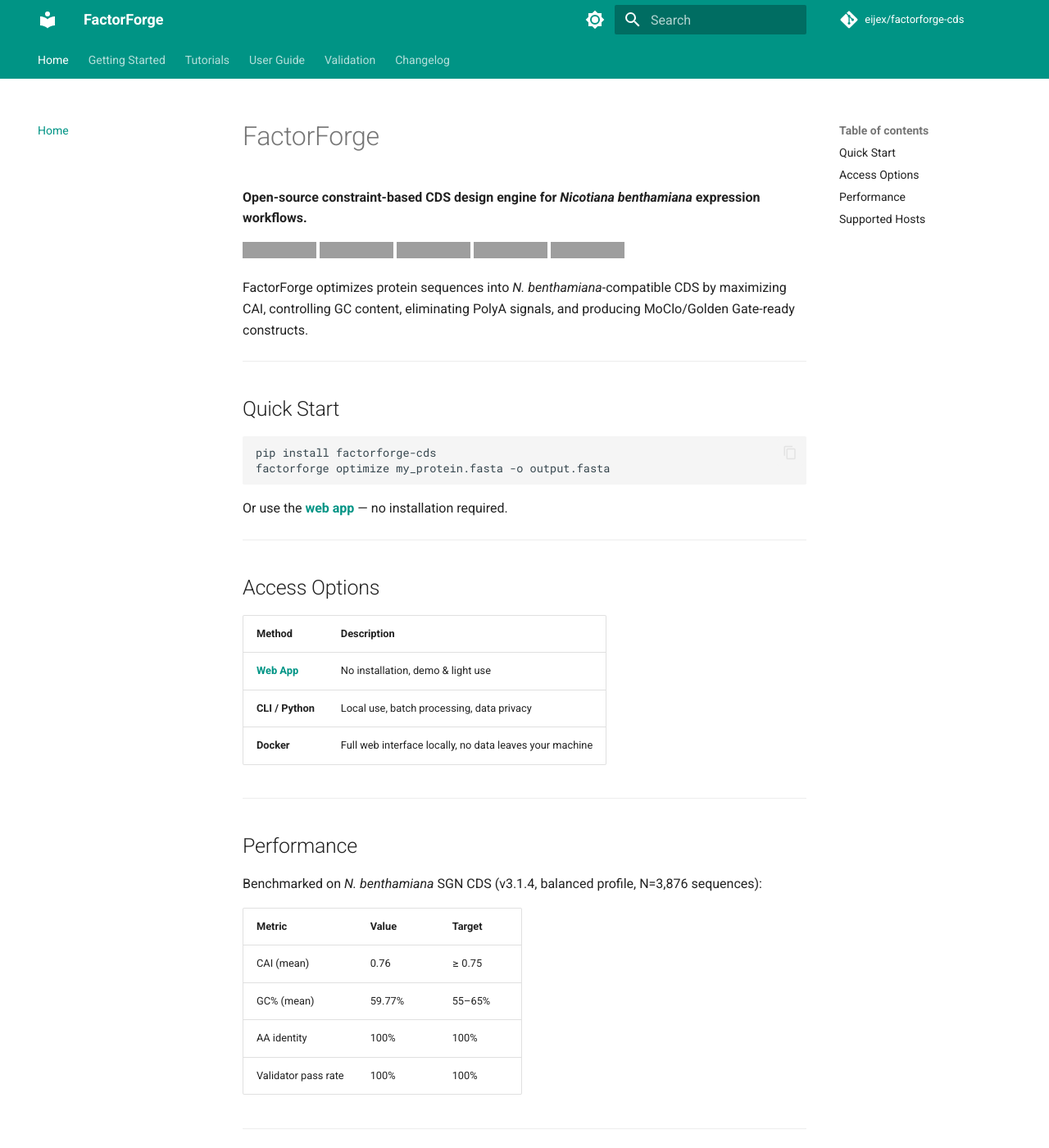
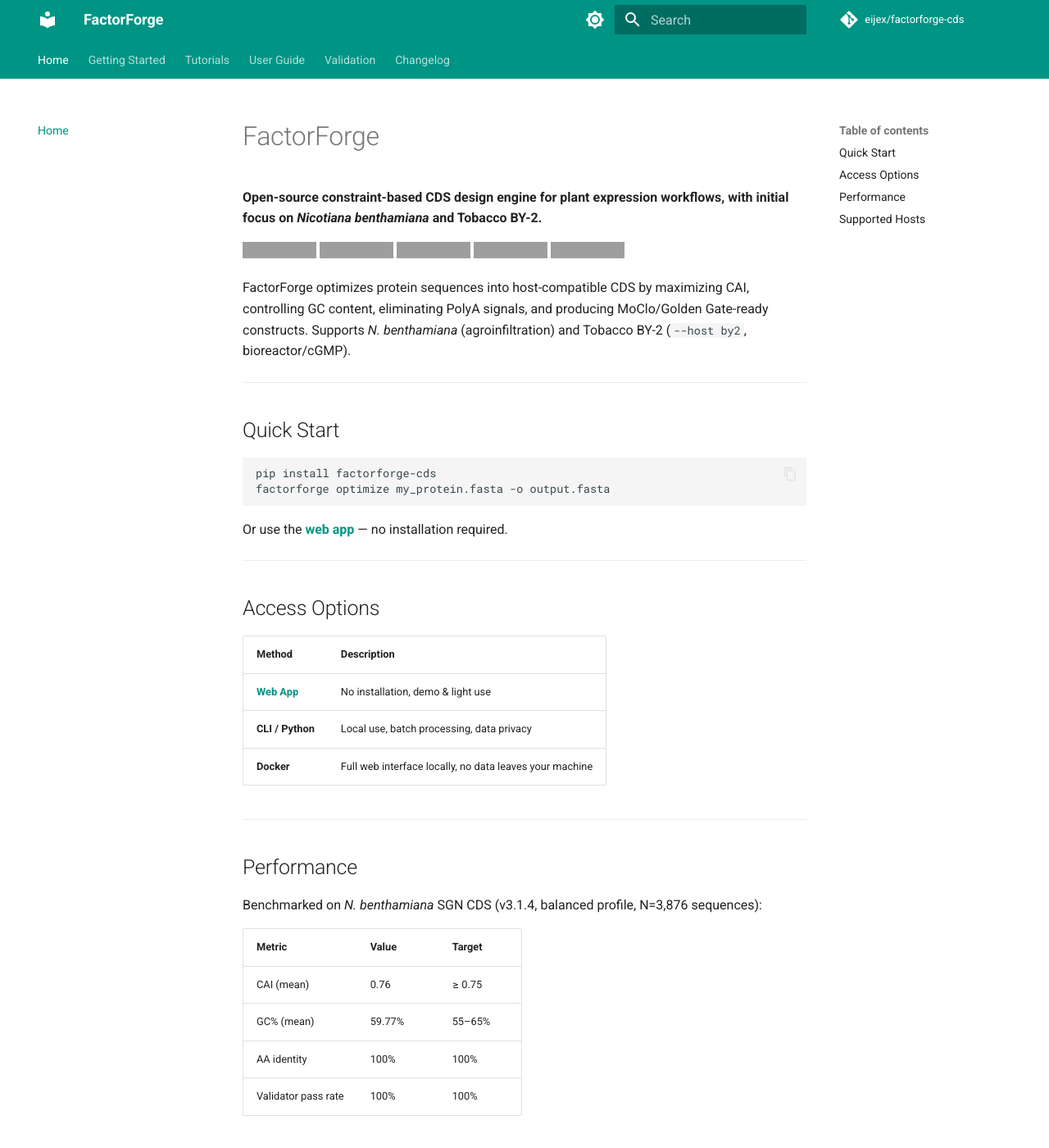
Before and after one commit to eijex/factorforge-cds, an MkDocs documentation site: the page built from docs/index.md, in a window 1280 px wide and 1400 px high. Shown: the whole window at 82% size. Built offline with MkDocs 1.6.1 and Material for MkDocs 9.7.7, drawn with Linux system fonts in a browser that asks for light colours; comment, search, counter and statistics services are not loaded; some of the changed text lies outside the part shown; grey boxes are pictures that could not be loaded.

Commit message:
docs: reflect BY-2 multi-host support across all user-facing docs
- README.md: tagline updated; BY-2 bioreactor use case mentioned
- docs/index.md: tagline + Supported Hosts table (BY-2 row added)
- docs/how-it-works.md: host-agnostic codon table description
- docs/cli.md: --host and --compare-profiles options added to table
- docs/output.md: CAI score is host-dependent
- docs/validation.md: GC% range is host-dependent

Co-Authored-By: Claude Sonnet 4.6 <noreply@anthropic.com>

```diff
--- a/docs/index.md
+++ b/docs/index.md
@@ -1,6 +1,6 @@
 # FactorForge
 
-**Open-source constraint-based CDS design engine for *Nicotiana benthamiana* expression workflows.**
+**Open-source constraint-based CDS design engine for plant expression workflows, with initial focus on *Nicotiana benthamiana* and Tobacco BY-2.**
 
 [![License](https://img.shields.io/badge/license-AGPL--3.0-blue.svg)](https://github.com/eijex/factorforge-cds/blob/main/LICENSE)
 [![PyPI](https://img.shields.io/pypi/v/factorforge-cds.svg)](https://pypi.org/project/factorforge-cds/)
@@ -8,7 +8,7 @@
 [![codecov](https://codecov.io/gh/eijex/factorforge-cds/branch/main/graph/badge.svg)](https://codecov.io/gh/eijex/factorforge-cds)
 [![DOI](https://zenodo.org/badge/DOI/10.5281/zenodo.20407331.svg)](https://doi.org/10.5281/zenodo.20407331)
 
-FactorForge optimizes protein sequences into *N. benthamiana*-compatible CDS by maximizing CAI, controlling GC content, eliminating PolyA signals, and producing MoClo/Golden Gate-ready constructs.
+FactorForge optimizes protein sequences into host-compatible CDS by maximizing CAI, controlling GC content, eliminating PolyA signals, and producing MoClo/Golden Gate-ready constructs. Supports *N. benthamiana* (agroinfiltration) and Tobacco BY-2 (`--host by2`, bioreactor/cGMP).
 
 ---
 
@@ -50,7 +50,8 @@ Benchmarked on *N. benthamiana* SGN CDS (v3.1.4, balanced profile, N=3,876 seque
 
 | Host | Status |
 |------|--------|
-| *Nicotiana benthamiana* | ✅ Supported |
+| *Nicotiana benthamiana* | ✅ Supported (`--host nbenthamiana`, default) |
+| Tobacco BY-2 (*N. tabacum*) | ✅ Supported (`--host by2`) |
 | *Wolffia globosa* | 🔶 Codon table available, coming soon |
 | Other plant hosts | 📋 Planned |
 
```
Also changed, not shown: README.md (+2 -2 lines), docs/cli.md (+3 -1 lines), docs/how-it-works.md (+2 -1 lines), docs/output.md (+1 -1 lines), docs/validation.md (+1 -1 lines).
